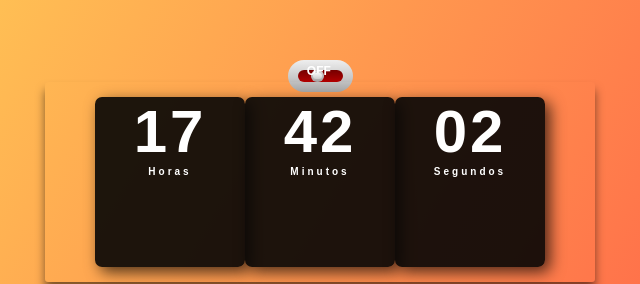
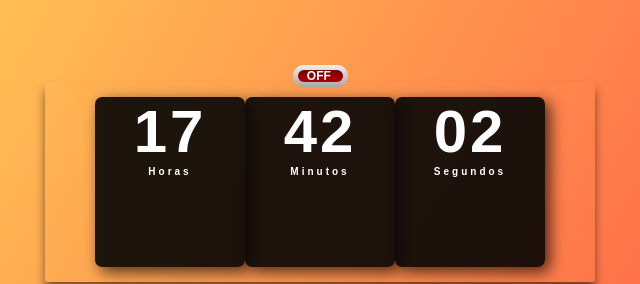
Before and after one commit to FrankMarcelino/projeto-relogio-digital, a plain HTML site: page index.html in a window 1280 px wide. Shown: the part 224-508 px from the top of the page, 320-960 px from the left. Drawn offline with Linux system fonts and the light colour scheme.

Commit message:
mudei o estilo do botão on/off do backgroun

```diff
--- a/btn-on-off.css
+++ b/btn-on-off.css
@@ -39,10 +39,10 @@
     content: "";
 
     position: absolute;
-    top: -10px;
-    right: -10px;
-    bottom: -10px;
-    left: -10px;
+    top: -5px;
+    right: -5px;
+    bottom: -5px;
+    left: -5px;
     z-index: -1;
 
     background: -moz-linear-gradient(#EEEEEE, #AAAAAA);
@@ -59,21 +59,12 @@
     display: block;
     width: 30%;
     height: 100%;
-    background: #C0C0C0;
+
 
     position: absolute;
     z-index: 2;
     right: 41%;
     top: 0;
-
-    background: -moz-linear-gradient(#E0E0E0, #A0A0A0);
-    background: -ms-linear-gradient(#E0E0E0, #A0A0A0);
-    background: -o-linear-gradient(#E0E0E0, #A0A0A0);
-    background: -webkit-linear-gradient(#E0E0E0, #A0A0A0);
-    background: linear-gradient(#E0E0E0, #A0A0A0);
-
-    border-radius: inherit;
-
 }
 
 .switch label span:after {
@@ -86,12 +77,6 @@
     width: 70%;
     height: 50%;
 
-    background: -moz-linear-gradient(#F7F7F7, #CCCCCC);
-    background: -ms-linear-gradient(#F7F7F7, #CCCCCC);
-    background: -o-linear-gradient(#F7F7F7, #CCCCCC);
-    background: -webkit-linear-gradient(#F7F7F7, #CCCCCC);
-    background: linear-gradient(#F7F7F7, #CCCCCC);
-    border-radius: inherit;
 }
 
 .switch label span:before {
@@ -99,7 +84,7 @@
 
     position: absolute;
     top: 50%;
-    margin-top: -12px;
+    margin-top: -7px;
     right: -50%;
 
     text-transform: uppercase;
```
Also changed, not shown: index.html (+2 -0 lines).
